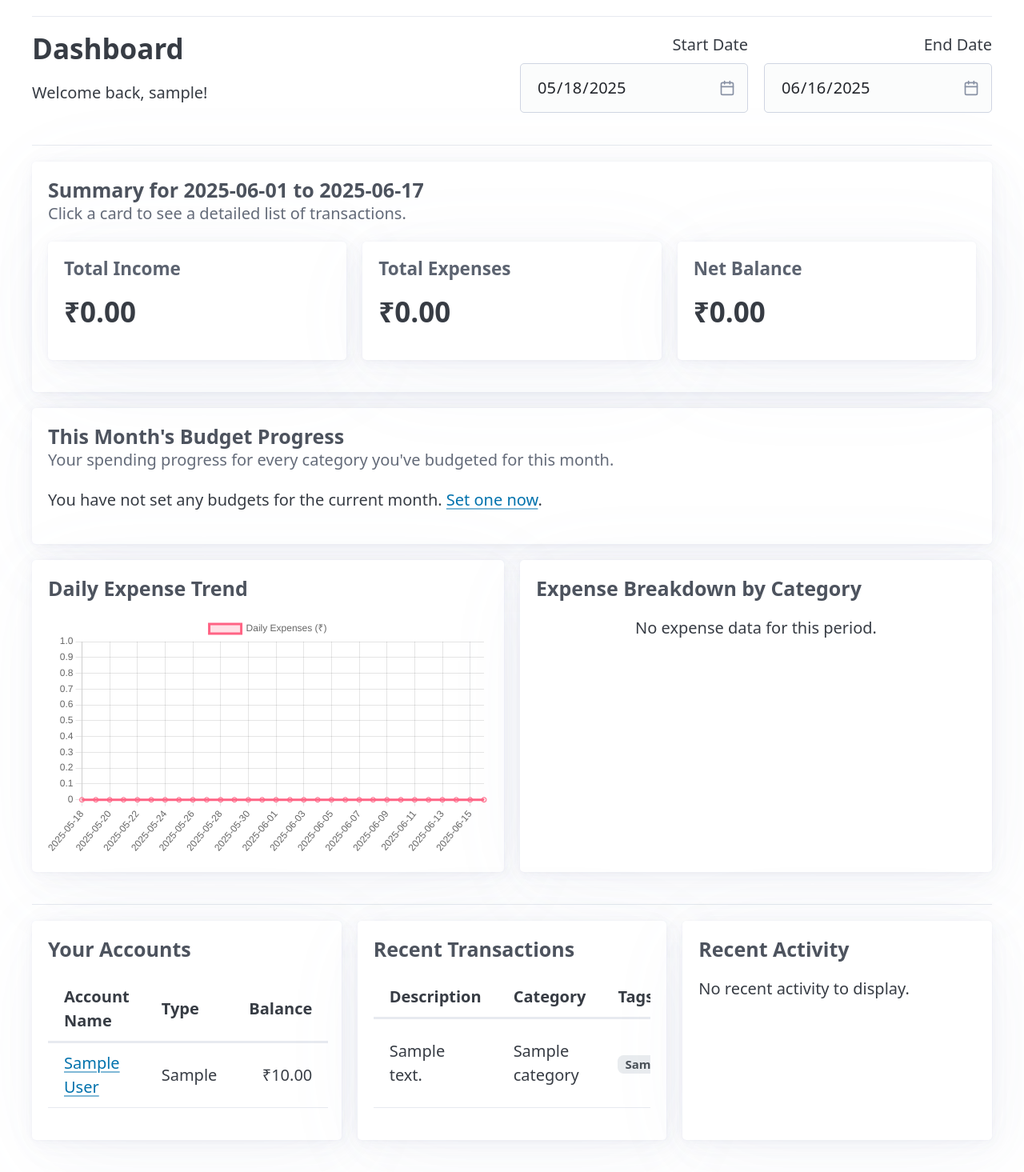
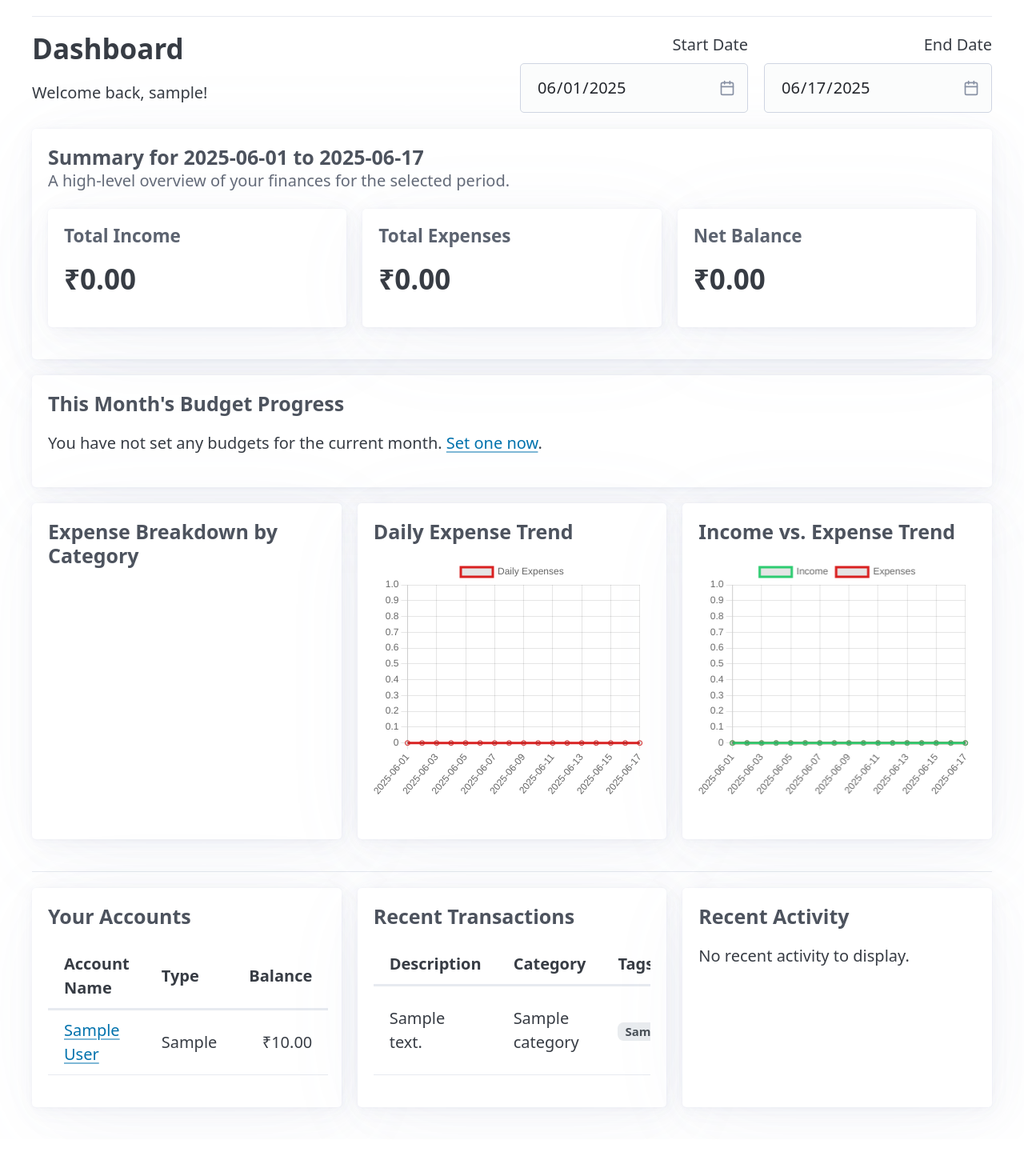
Before and after one commit to PrajwalMadhyastha/personal-finance-webapp, a Flask app: page /dashboard in a window 1280 px wide; the page is wider, and only the part inside the window is pictured. Shown: the part 150-1615 px from the top of that part at 80% size. After the commit the page ends 1539 px from the top of that part, so only its background shows below. Run offline with Flask 3, Linux system fonts and the light colour scheme; a user stored in the database is signed in; tables that the repository leaves empty hold one stand-in row (values such as "Sample post"); data that the repository does not hold is empty; a map, chart or similar area stays blank; parts of the project's set-up code (start-up, migrations or seed data) failed here and were passed over; some libraries are stand-ins or nearby versions.

Commit message:
feat(reports): Add income vs expense trend chart to dashboard

```diff
--- a/finance_tracker/api_routes.py
+++ b/finance_tracker/api_routes.py
@@ -6,7 +6,8 @@ from .models import User, Transaction, Account, Category, Tag, ActivityLog
 from . import db
 from sqlalchemy import func, select
 import decimal
-from datetime import datetime, timezone
+from datetime import datetime, timezone, timedelta
+from flask_login import login_user, logout_user, login_required, current_user
 
 # 1. Define the new Blueprint
 api_bp = Blueprint('api', __name__, url_prefix='/api/v1')
--- a/finance_tracker/routes.py
+++ b/finance_tracker/routes.py
@@ -1483,6 +1483,62 @@ def check_email():
     else:
         return jsonify({'available': True})
 
+@main_bp.route('/api/financial_trend')
+@login_required
+def financial_trend():
+    """
+    Provides data for a line chart comparing total daily income vs. expenses
+    over a specified date range.
+    """
+    start_date_str = request.args.get('start_date')
+    end_date_str = request.args.get('end_date')
+
+    if not start_date_str or not end_date_str:
+        return jsonify({'error': 'start_date and end_date are required'}), 400
+
+    try:
+        start_date = datetime.strptime(start_date_str, '%Y-%m-%d').date()
+        end_date = datetime.strptime(end_date_str, '%Y-%m-%d').date()
+        end_date_inclusive = datetime.combine(end_date, datetime.max.time())
+    except ValueError:
+        return jsonify({'error': 'Invalid date format. Use YYYY-MM-DD.'}), 400
+
+    # A single, efficient query to get daily totals for both types
+    daily_totals_query = db.session.query(
+        db.func.cast(Transaction.transaction_date, db.Date),
+        Transaction.transaction_type,
+        db.func.sum(Transaction.amount)
+    ).filter(
+        Transaction.user_id == current_user.id,
+        Transaction.transaction_date.between(start_date, end_date_inclusive)
+    ).group_by(
+        db.func.cast(Transaction.transaction_date, db.Date),
+        Transaction.transaction_type
+    ).order_by(
+        db.func.cast(Transaction.transaction_date, db.Date)
+    ).all()
+
+    # Initialize dictionaries with all dates in the range set to zero
+    date_range = [start_date + timedelta(days=d) for d in range((end_date - start_date).days + 1)]
+    income_data = {dt.strftime('%Y-%m-%d'): 0 for dt in date_range}
+    expense_data = {dt.strftime('%Y-%m-%d'): 0 for dt in date_range}
+
+    # Populate the dictionaries with data from the query
+    for date, trans_type, total in daily_totals_query:
+        date_str = date.strftime('%Y-%m-%d')
+        if trans_type == 'income':
+            income_data[date_str] = float(total)
+        elif trans_type == 'expense':
+            expense_data[date_str] = float(total)
+
+    response_data = {
+        'labels': list(income_data.keys()),
+        'income_data': list(income_data.values()),
+        'expense_data': list(expense_data.values()),
+    }
+
+    return jsonify(response_data)
+
 @main_bp.route('/recurring', methods=['GET', 'POST'])
 @login_required
 def recurring_transactions():
--- a/finance_tracker/templates/dashboard.html
+++ b/finance_tracker/templates/dashboard.html
@@ -11,64 +11,41 @@
         <div style="text-align: right;">
             <form id="date-range-form">
                 <div class="grid">
-                    <div><label for="start_date">Start Date</label><input type="date" id="start_date" name="start_date"></div>
-                    <div><label for="end_date">End Date</label><input type="date" id="end_date" name="end_date"></div>
+                    <div><label for="start_date">Start Date</label><input type="date" id="start_date" name="start_date" value="{{ start_date }}"></div>
+                    <div><label for="end_date">End Date</label><input type="date" id="end_date" name="end_date" value="{{ end_date }}"></div>
                 </div>
             </form>
         </div>
     </div>
-    <hr>
+
     <article>
         <hgroup>
             <h4>Summary for {{ start_date }} to {{ end_date }}</h4>
-            <p>Click a card to see a detailed list of transactions.</p>
+            <p>A high-level overview of your finances for the selected period.</p>
         </hgroup>
         <div class="grid">
-            <!-- Income Card -->
-            <a href="{{ url_for('main.transactions', type='income', start_date=start_date, end_date=end_date) }}" class="card-link">
-                <article>
-                    <h5 class="pico-color-green-500">Total Income</h5>
-                    <h2>₹{{ "%.2f"|format(total_income) }}</h2>
-                </article>
+            <a href="{{ url_for('main.transactions', type='income', start_date=start_date, end_date=end_date) }}" style="text-decoration: none;">
+                <article><h5>Total Income</h5><h2>₹{{ "%.2f"|format(total_income) }}</h2></article>
             </a>
-            <!-- Expenses Card -->
-            <a href="{{ url_for('main.transactions', type='expense', start_date=start_date, end_date=end_date) }}" class="card-link">
-                <article>
-                    <h5 class="pico-color-red-500">Total Expenses</h5>
-                    <h2>₹{{ "%.2f"|format(total_expenses) }}</h2>
-                </article>
+            <a href="{{ url_for('main.transactions', type='expense', start_date=start_date, end_date=end_date) }}" style="text-decoration: none;">
+                <article><h5>Total Expenses</h5><h2>₹{{ "%.2f"|format(total_expenses) }}</h2></article>
             </a>
-            <!-- Net Balance Card (Not clickable) -->
             <article>
                 <h5>Net Balance</h5>
-                <h2 class="{% if net_balance >= 0 %}income{% else %}expense{% endif %}">
-                    ₹{{ "%.2f"|format(net_balance) }}
-                </h2>
+                <h2 class="{% if net_balance >= 0 %}income{% else %}expense{% endif %}">₹{{ "%.2f"|format(net_balance) }}</h2>
             </article>
         </div>
     </article>
-        <style>.card-link { text-decoration: none; }</style>
 
     <article>
-            <hgroup>
         <h4>This Month's Budget Progress</h4>
-                <p>Your spending progress for every category you've budgeted for this month.</p>
-            </hgroup>
         {% if budget_progress %}
             {% for budget in budget_progress %}
                 <div>
                     <label>{{ budget.category_name }}</label>
-                        <div class="progress-bar-track">
-                            <div class="progress-bar-fill"
-                                style="--width: {{ budget.width }}%; --color: {{ budget.color }};">
+                    <progress value="{{ budget.total_spent }}" max="{{ budget.budget_limit }}"></progress>
+                    <small>₹{{ "%.2f"|format(budget.total_spent) }} of ₹{{ "%.2f"|format(budget.budget_limit) }}</small>
                 </div>
-                        </div>
-                        <small>
-                            ₹{{ "%.2f"|format(budget.total_spent) }} of ₹{{ "%.2f"|format(budget.budget_limit) }}
-                            ({{ "%.0f"|format(budget.percentage_used) }}%)
-                        </small>
-                    </div>
-                    {% if not loop.last %}<br>{% endif %}
             {% endfor %}
         {% else %}
             <p>You have not set any budgets for the current month. <a href="{{ url_for('main.budgets') }}">Set one now</a>.</p>
@@ -77,15 +54,17 @@
 
     <div class="grid">
         <article>
+            <h4>Expense Breakdown by Category</h4>
+            <div style="height: 300px;"><canvas id="categoryChart"></canvas></div>
+        </article>
+        <article>
             <h4>Daily Expense Trend</h4>
             <div style="height: 300px;"><canvas id="dailyTrendChart"></canvas></div>
         </article>
         <article>
-            <h4>Expense Breakdown by Category</h4>
-            <div style="height: 300px;">
-                <canvas id="categoryChart"></canvas>
-                <p id="no-pie-chart-data" style="text-align: center; display: none;">No expense data for this period.</p>
-            </div>
+            <!-- FIX: Changed <header> to <h4> to match other chart styles -->
+            <h4>Income vs. Expense Trend</h4>
+            <div style="height: 300px;"><canvas id="financialTrendChart"></canvas></div>
         </article>
     </div>
 
@@ -179,62 +158,85 @@
 {% block scripts %}
 <script>
 document.addEventListener('DOMContentLoaded', function () {
-    let dailyTrendChart, categoryChart;
+    let categoryChart, dailyExpenseChart, financialTrendChart; // Hold all chart instances
+
     const startDateInput = document.getElementById('start_date');
     const endDateInput = document.getElementById('end_date');
 
-    const today = new Date();
-    const thirtyDaysAgo = new Date(new Date().setDate(today.getDate() - 29));
-    startDateInput.value = thirtyDaysAgo.toISOString().split('T')[0];
-    endDateInput.value = today.toISOString().split('T')[0];
-
-    function updateAllCharts() {
+    // Fetch data for the Expense Breakdown pie chart
+    async function updateCategoryChart() {
         const startDate = startDateInput.value;
         const endDate = endDateInput.value;
-        if (!startDate || !endDate) return;
-        updateTrendChart(startDate, endDate);
-        updateCategoryChart(startDate, endDate);
-    }
+        const response = await fetch(`/api/transaction-summary?start_date=${startDate}&end_date=${endDate}`);
+        const data = await response.json();
 
-    function updateTrendChart(startDate, endDate) {
-        const apiUrl = `{{ url_for('main.daily_expense_trend') }}?start_date=${startDate}&end_date=${endDate}`;
-        const ctx = document.getElementById('dailyTrendChart').getContext('2d');
-        fetch(apiUrl).then(response => response.json()).then(data => {
-            if (dailyTrendChart) dailyTrendChart.destroy();
-            dailyTrendChart = new Chart(ctx, {
-                type: 'line',
-                data: { labels: data.labels, datasets: [{
-                    label: 'Daily Expenses (₹)', data: data.data,
-                    borderColor: 'rgb(255, 99, 132)', backgroundColor: 'rgba(255, 99, 132, 0.2)',
-                    fill: true, tension: 0.1
-                }]},
-                options: { responsive: true, maintainAspectRatio: false, scales: { y: { beginAtZero: true } } }
-            });
+        if (categoryChart) categoryChart.destroy();
+        // FIX: Using the correct ID 'categoryChart'
+        const ctx = document.getElementById('categoryChart').getContext('2d');
+        categoryChart = new Chart(ctx, {
+            type: 'pie',
+            data: {
+                labels: data.labels,
+                datasets: [{ data: data.data, backgroundColor: ['#1095c1', '#f39c12', '#d92121', '#2ecc71', '#9b59b6'] }]
+            },
+            options: { responsive: true, maintainAspectRatio: false, plugins: { legend: { display: true, position: 'top' } } }
         });
     }
 
-    function updateCategoryChart(startDate, endDate) {
-        const apiUrl = `{{ url_for('main.transaction_summary_api') }}?start_date=${startDate}&end_date=${endDate}`;
-        const ctx = document.getElementById('categoryChart').getContext('2d');
-        const noDataMsg = document.getElementById('no-pie-chart-data');
-        fetch(apiUrl).then(response => response.json()).then(data => {
-            if (categoryChart) categoryChart.destroy();
-            if (data.labels.length > 0) {
-                ctx.canvas.style.display = 'block'; noDataMsg.style.display = 'none';
-                categoryChart = new Chart(ctx, {
-                    type: 'pie',
-                    data: { labels: data.labels, datasets: [{
+    // FIX: Re-introduced the missing function for the Daily Expense Trend chart
+    async function updateDailyExpenseChart() {
+        const startDate = startDateInput.value;
+        const endDate = endDateInput.value;
+        const response = await fetch(`/api/daily_expense_trend?start_date=${startDate}&end_date=${endDate}`);
+        const data = await response.json();
+
+        if (dailyExpenseChart) dailyExpenseChart.destroy();
+        const ctx = document.getElementById('dailyTrendChart').getContext('2d');
+        dailyExpenseChart = new Chart(ctx, {
+            type: 'line',
+            data: {
+                labels: data.labels,
+                datasets: [{
+                    label: 'Daily Expenses',
                     data: data.data,
-                        backgroundColor: ['#ff6384','#36a2eb','#ffce56','#4bc0c0','#9966ff','#ff9f40'],
-                    }]},
-                    options: { responsive: true, maintainAspectRatio: false }
-                });
-            } else {
-                ctx.canvas.style.display = 'none'; noDataMsg.style.display = 'block';
-            }
+                    borderColor: 'rgba(217, 33, 33, 1)',
+                    tension: 0.1
+                }]
+            },
+            options: { responsive: true, maintainAspectRatio: false, scales: { y: { beginAtZero: true } } }
         });
     }
 
+    // Fetch data for the Income vs. Expense line chart
+    async function updateFinancialTrendChart() {
+        const startDate = startDateInput.value;
+        const endDate = endDateInput.value;
+        const response = await fetch(`/api/financial_trend?start_date=${startDate}&end_date=${endDate}`);
+        const data = await response.json();
+
+        if (financialTrendChart) financialTrendChart.destroy();
+        const ctx = document.getElementById('financialTrendChart').getContext('2d');
+        financialTrendChart = new Chart(ctx, {
+            type: 'line',
+            data: {
+                labels: data.labels,
+                datasets: [
+                    { label: 'Income', data: data.income_data, borderColor: 'rgba(46, 204, 113, 1)' },
+                    { label: 'Expenses', data: data.expense_data, borderColor: 'rgba(217, 33, 33, 1)' }
+                ]
+            },
+            options: { responsive: true, maintainAspectRatio: false, scales: { y: { beginAtZero: true } } }
+        });
+    }
+
+    // A single function to update all charts
+    function updateAllCharts() {
+        updateCategoryChart();
+        updateDailyExpenseChart(); // Call the restored function
+        updateFinancialTrendChart();
+    }
+
+    // Event listeners and initial load
     startDateInput.addEventListener('change', updateAllCharts);
     endDateInput.addEventListener('change', updateAllCharts);
     updateAllCharts();
--- a/requirements.txt
+++ b/requirements.txt
@@ -17,6 +17,7 @@ Flask-Migrate==4.1.0
 Flask-SQLAlchemy==3.1.1
 Flask-WTF==1.2.2
 greenlet==3.2.3
+gunicorn==23.0.0
 idna==3.10
 iniconfig==2.1.0
 isodate==0.7.2
--- /dev/null
+++ b/wsgi.py
@@ -0,0 +1,6 @@
+# wsgi.py
+
+from finance_tracker import create_app
+
+# The Gunicorn server will look for this 'app' variable by default.
+app = create_app()
```
Also changed, not shown: 2 other files. Lines whose indentation alone changed are shown as unchanged.
